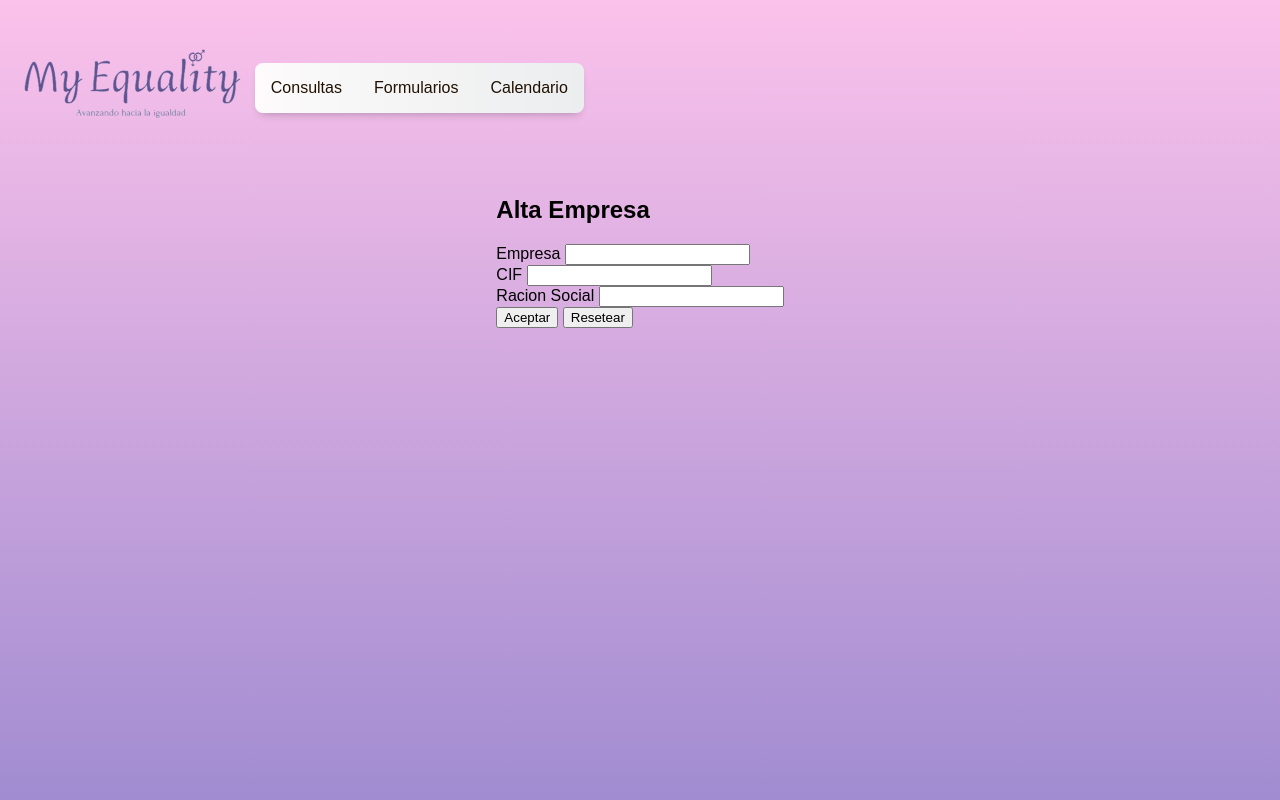
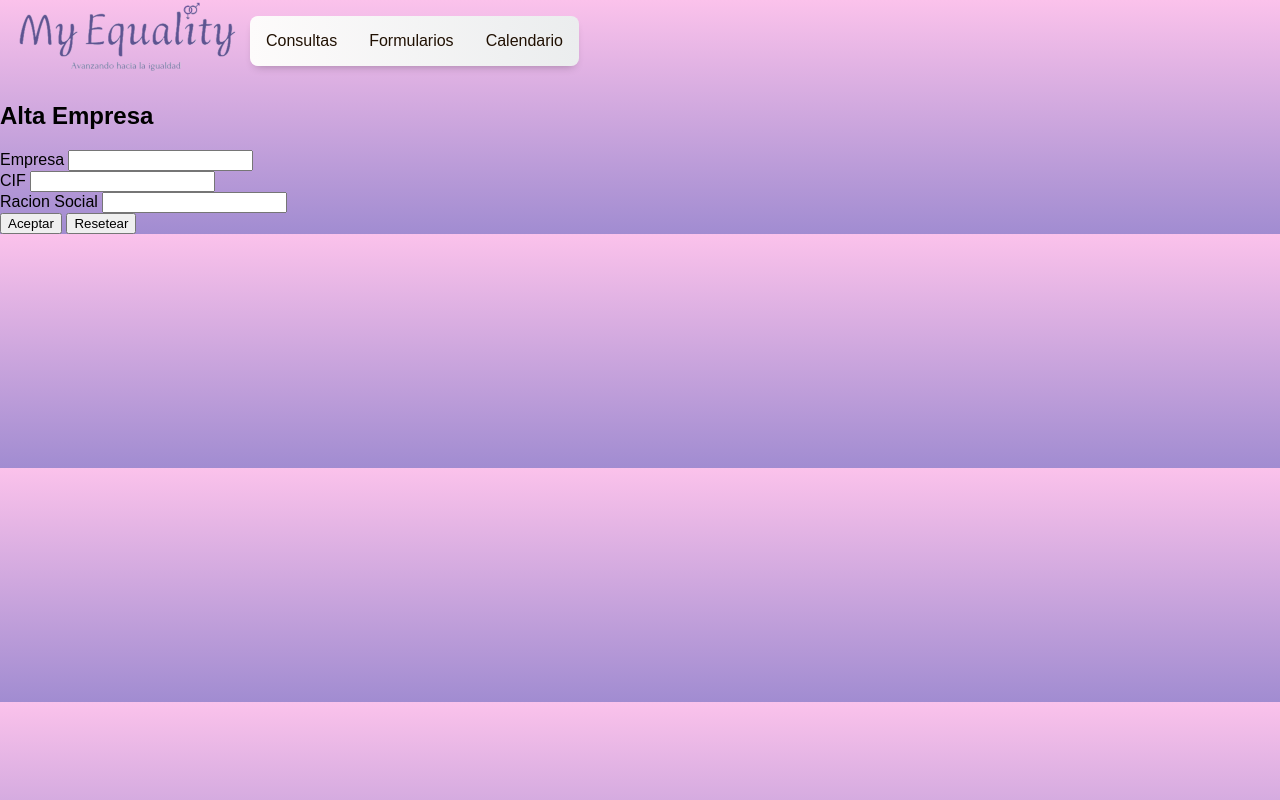
Before and after one commit to VintageStep/practicas_web, a PHP site: page /Formularios/Formulario_alta_admin.php in a window 1280 px wide. Run offline with PHP 8.4, Linux system fonts and the light colour scheme; some web fonts are replaced.

Commit message:
se comentan estilos de formularios

```diff
--- a/css/style.css
+++ b/css/style.css
@@ -217,7 +217,7 @@ BARRA DE NAVEGACION
 FORMULARIOS
 -----------------------------------------------------------------------------------------------------------------------------------------------*/
 
-.body{
+/* .body{
 
     min-height: 100vh;
     display: grid;
@@ -242,4 +242,4 @@ FORMULARIOS
 .navbar {
     grid-area: head;
     margin: auto auto auto .5%;
-}
+} */
```
